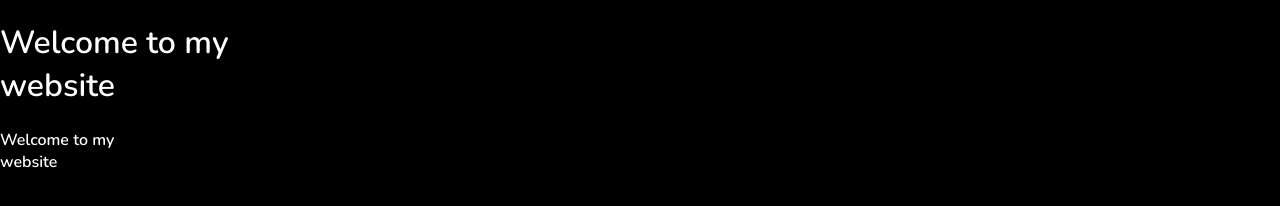
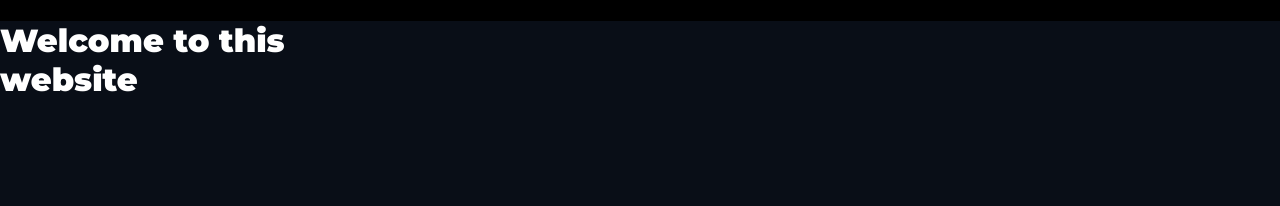
Before and after one commit to jp-knj/create_website, a website built with Parcel: page 03_mask/index.html in a window 1280 px wide. Built offline with nearby package versions, Linux system fonts and the light colour scheme.

Commit message:
:sparkles: Update HTML CSS

```diff
--- a/03_mask/css/style.css
+++ b/03_mask/css/style.css
@@ -1,5 +1,38 @@
+* {
+  box-sizing: border-box;
+}
+
+:root {
+  --bg: rgb(9, 14, 23);
+  --primary: turquoise;
+  --gradientBg: linear-gradient(45deg, #40e0d0, #9932cc, #ff1493, orange);
+}
+
+.content {
+  font-family: Montserrat, sans-serif;
+  min-height: 100vh;
+  margin: 0;
+  padding: 0;
+  background-color: var(--bg);
+  color: #ffffff;
+}
+
 .heading {
   -webkit-text-stroke: 2px var(--primary);
   color: transparent;
   filter: drop-shadow(0 0 .35rem var(--primary));
 }
+
+.hero--secondary {
+  --clip: circle(20% at 70%);
+  -webkit-clip-path: var(--clip);
+  clip-path: var(--clip);
+}
+
+.hero--secondary .heading {
+  background: radial-gradient(circle at center, white .11rem, transparent 0);
+  background-size: .4rem .4rem;
+  -webkit-background-clip: text;
+  background-clip: text;
+  color: transparent;
+}
--- a/03_mask/index.html
+++ b/03_mask/index.html
@@ -19,14 +19,14 @@
                 <div class="hero hero--primary">
                     <div class="container">
                         <h1 class="hero__heading" data-splitting>
-                            Welcome to my<br />website
+                            Welcome to this<br />website
                         </h1>
                     </div>
                 </div>
                 <div class="hero hero--secondary" aria-hidden="true" data-hero>
                     <div class="container">
                         <p class="hero__heading" data-splitting>
-                            Welcome to my<br />website
+                            Welcome to this<br />website
                         </p>
                     </div>
                 </div>
```
